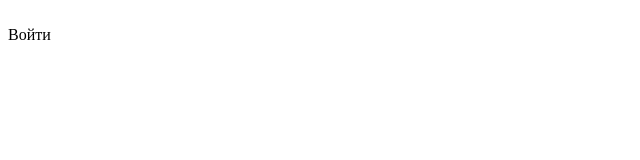
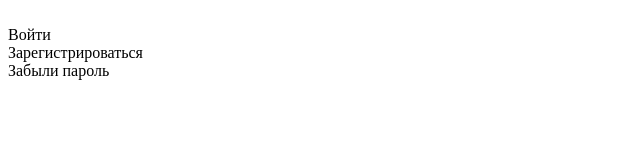
Before and after one commit to nastii8911/oktRepo, a plain HTML site: page oktober.html in a window 1280 px wide. Shown: the whole page, without its empty margins (0-640 px from the left). Drawn offline with Linux system fonts and the light colour scheme.

Commit message:
исправили header

```diff
--- a/oktober.html
+++ b/oktober.html
@@ -12,6 +12,8 @@
     <header class="header">
         <img src="" alt="" class="header__logo">
         <div class="header__sign-in">Войти</div>
+        <a class="header__sign-up">Зарегистрироваться</a>
+        <div class="header__sign-up">Забыли пароль</div>
     </header>
     <footer>
         <img src="" alt="" class="footer__photo">
```
